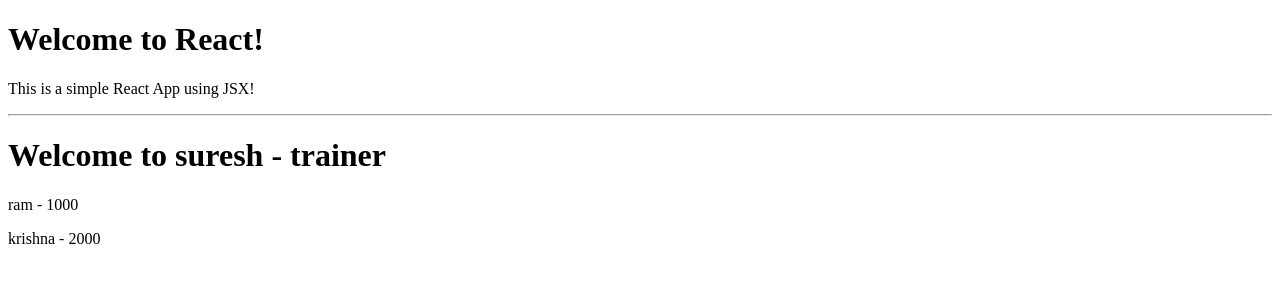
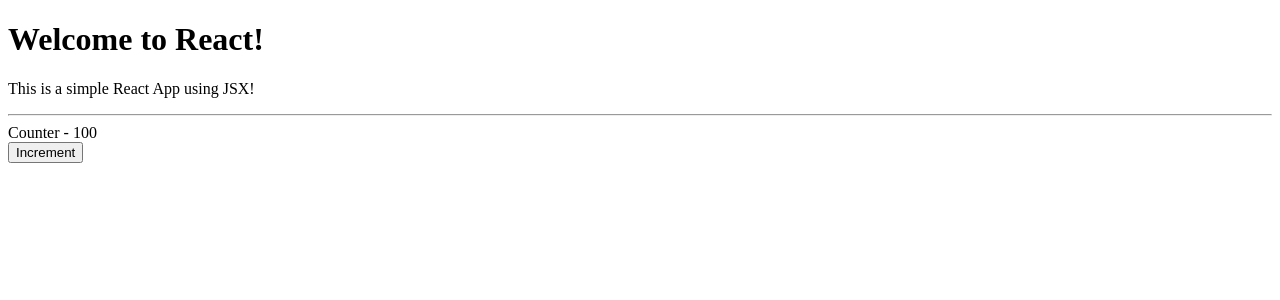
Before and after one commit to trainerfortl2024/june2025, a React (Create React App) app in the folder react.js/hello-react/: page / in a window 1280 px wide. Shown: the top 300 px of the page. Built offline with nearby package versions, Linux system fonts and the light colour scheme.

Commit message:
lab2 added

```diff
--- a/react.js/hello-react/src/App.js
+++ b/react.js/hello-react/src/App.js
@@ -1,5 +1,6 @@
 
 import Greeting from './Greeting';
+import Counter from './states/Counter';
 
 
 function App() {
@@ -7,16 +8,20 @@
   const names = ["ramesh","ganesh"];
   const employees = [{id:101,name:'ram',salary:1000},
     {id:102,name:'krishna',salary:2000}]
+    const tc = 100;
   return (
     <div>
       <h1>Welcome to React!</h1>
       <p>This is a simple React App using JSX!</p>
       <hr />
-      <Greeting
+      {/* <Greeting
       name={name}
       role="trainer"
       names={names}
-      employees={employees}  />
+      employees={employees}  /> */}
+
+      <Counter c={tc} />
+
     </div>
   );
 }
--- a/react.js/hello-react/src/Greeting.js
+++ b/react.js/hello-react/src/Greeting.js
@@ -2,15 +2,12 @@
     return (
         <div>
             <h1>Welcome to {name} - {role}</h1>
-
             {
-                employees.map((emp) => {
-                    return <p>{emp.name} - {emp.salary}</p>
+                employees.map((emp,index) => {
+                    return <p>{index+1} - {emp.name} - {emp.salary}</p>
                 }
                 )
             }
-
-
         </div>
     )
 }
--- /dev/null
+++ b/react.js/hello-react/src/states/Counter.js
@@ -0,0 +1,16 @@
+import React, { useState } from 'react'
+//hooks - useState,useEffect,..
+export default function Counter({c}) {
+    const [count,setCount] = useState(c) //model
+
+    //controller
+    const incrementCount = () => {
+        setCount(count+1)
+    }
+  return (
+    <div>
+        Counter - {count} <br />
+        <button onClick={incrementCount}>Increment</button>
+    </div> //view
+  )
+}
```
Also changed, not shown: 2 other files (tests, documents, lock files or other folders).
